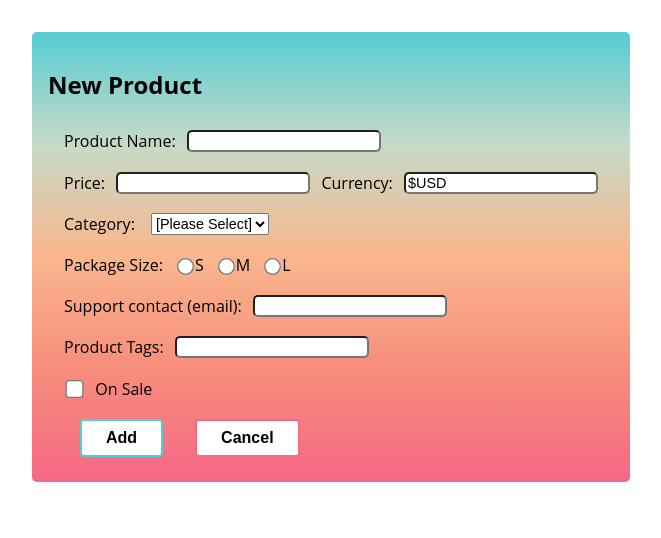
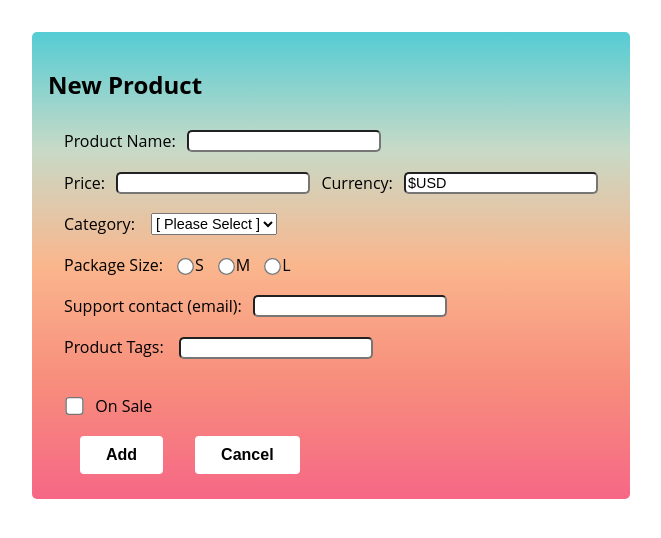
Before and after one commit to KarinLiegmann/controlled-components-form, a React (Create React App) app: page / in a window 1280 px wide. Shown: the top 538 px of the page, without its empty margins (0-661 px from the left). Built offline with nearby package versions, Linux system fonts and the light colour scheme.

Commit message:
added function to render tags in Form and in Cards

```diff
--- a/src/Card.js
+++ b/src/Card.js
@@ -2,6 +2,7 @@ import styled from 'styled-components'
 
 
 export default function Card({ product }) {
+    console.log(product)
     return (
         <CardWrapper>
             <h2>Product: {product.product_name}</h2>
--- a/src/Form.js
+++ b/src/Form.js
@@ -1,6 +1,7 @@
 import styled from 'styled-components'
 import PropTypes from 'prop-types'
 import { useState, useEffect } from 'react'
+import Tags from './Tags'
 
 
 import Button from './Button'
@@ -34,6 +35,13 @@ export default function Form({ submitFunction }) {
         event.preventDefault();
         submitFunction(product); // wird eigentlich auf dem Parent aufgerufen
         setProduct(initialProduct)
+    }
+
+    const addTag = (tag) => {
+        setProduct({
+            ...product,
+            product_tags: [...product.product_tags, tag]
+        })
     }
 
 
@@ -75,7 +83,7 @@ export default function Form({ submitFunction }) {
                     name="category"
                     onChange={handleChange}
                     value={product.category}>
-                    <option value="">[Please Select]</option> // method so user HAS to pick a choice
+                    <option value="">[ Please Select ]</option> // method so user HAS to pick a choice
                     <option value="books">Books</option>
                     <option value="video_games">Video Games</option>
                     <option value="music">Music</option>
@@ -99,10 +107,7 @@ export default function Form({ submitFunction }) {
             </FormSection>
 
             <FormSection>
-                <label>Product Tags: </label>
-                <input
-                    type="text"
-                    name="product_tags" />
+                <Tags createTag={addTag} tags={product.product_tags} />
             </FormSection>
 
             <FormSection>
@@ -182,7 +187,7 @@ input[type="checkbox"] {
 
 .addButton {
     background: white;
-    border: 2px solid #55CCD4;
+    border: 2px solid white;
 
     &:hover {
         background: #55CCD4;
@@ -192,7 +197,7 @@ input[type="checkbox"] {
 
 .cancelButton {
     background: white;
-    border: 2px solid #F66987;
+    border: 2px solid white;
 
     &:hover {
     background: #F66987;
--- /dev/null
+++ b/src/Tags.js
@@ -0,0 +1,54 @@
+import styled from 'styled-components'
+import { useState, useEffect } from 'react'
+
+export default function Tags({ createTag, tags }) {
+    const [value, setValue] = useState('')
+
+
+
+    const handleChange = (event) => setValue(event.target.value)
+
+    const handleKeyDown = (event) => {
+        if (event.key === 'Enter') {
+            event.preventDefault()
+            createTag(value)
+            setValue('')
+        }
+    }
+
+
+    return (
+        <section>
+            <label>Product Tags: </label>
+            <input
+                type="text"
+                name="product_tags"
+                value={value}
+                onChange={handleChange}
+                onKeyDown={handleKeyDown} />
+
+            <TagList>
+
+                {tags.map((tag, index) =>
+                    (<span key={index}>{tag}</span>)
+                )}
+            </TagList>
+
+
+        </section>
+    )
+}
+
+const TagList = styled.section`
+display: flex;
+flex-wrap: wrap;
+margin-top: 1rem;
+
+span {
+    background: linear-gradient(45deg, #65CDD2, #C4DAC6);
+    border-radius: 4px;
+    font-weight: 600;
+    margin-left: .5rem;
+    padding: .3rem 1rem;
+}
+`
```
